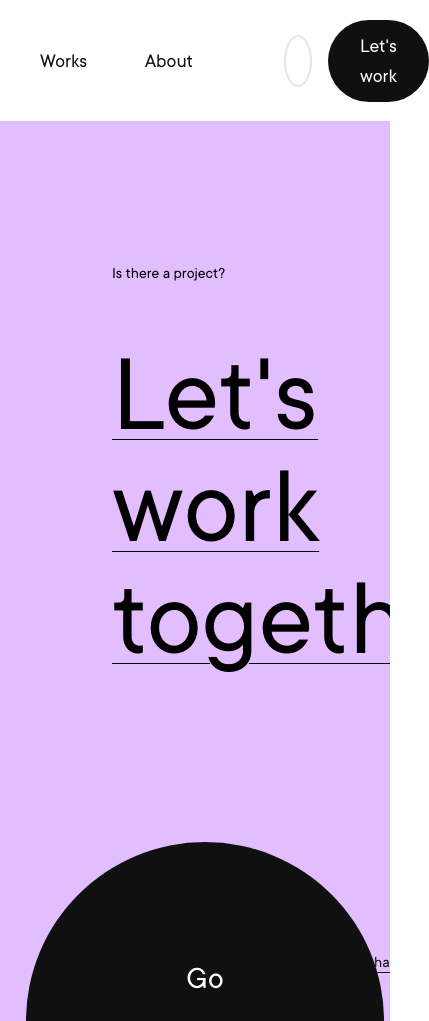
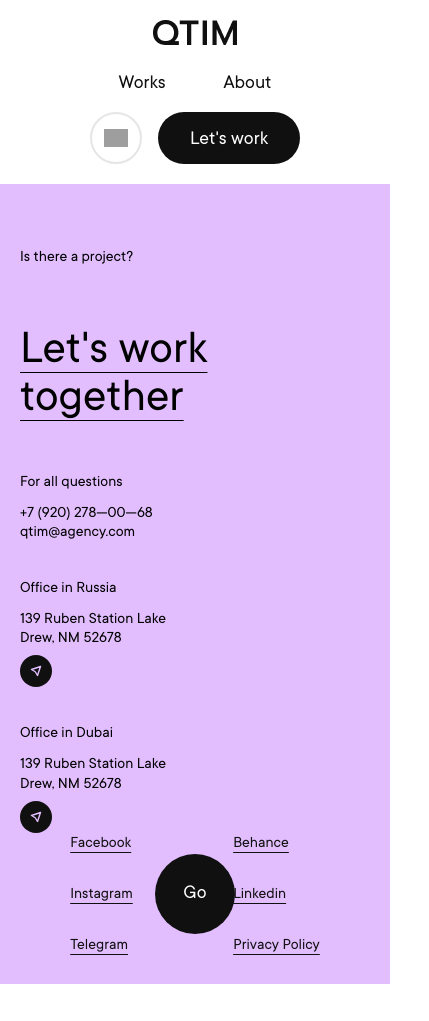
Before and after one commit to ddrigota/qtim-test, a Nuxt app: page /1 in a window 390 px wide. Shown: the whole page, 429 px wide, since content can reach past the window. After the commit the page ends 984 px from the top, so only its background shows below. Built offline with nearby package versions, Linux system fonts and the light colour scheme; no server answers; grey boxes are pictures that could not be loaded.

Commit message:
add basic mobile layout

```diff
--- a/app.vue
+++ b/app.vue
@@ -18,5 +18,9 @@
   margin: 0 auto;
   display: flex;
   flex-direction: column;
+
+  @media (max-width: 768px) {
+    padding: 0 10px;
+  }
 }
 </style>
--- a/components/footer/footer-links.vue
+++ b/components/footer/footer-links.vue
@@ -35,10 +35,17 @@ const linksRight = [
 .footer__links {
   display: flex;
   justify-content: space-between;
+  @media (max-width: 768px) {
+    justify-content: space-around;
+  }
   &-left,
   &-right {
     display: flex;
     gap: 32px;
+    @media (max-width: 768px) {
+      flex-direction: column;
+      justify-content: flex-start;
+    }
   }
 }
 </style>
--- a/components/footer/footer-main-button.vue
+++ b/components/footer/footer-main-button.vue
@@ -71,6 +71,11 @@
     position: relative;
     bottom: 42px;
     left: 0px;
+    @media (max-width: 768px) {
+      bottom: 4px;
+      left: 0;
+      font-size: 20px;
+    }
   }
   &:hover {
     transform: scale(1.1);
@@ -78,5 +83,11 @@
   &:active {
     animation: gradient 0.2s;
   }
+  @media (max-width: 768px) {
+    width: 80px;
+    height: 80px;
+    bottom: 50px;
+    right: calc(50% - 40px);
+  }
 }
 </style>
--- a/components/footer/footer-text.vue
+++ b/components/footer/footer-text.vue
@@ -16,6 +16,11 @@
     margin-top: 56px;
     display: grid;
     grid-template-columns: 2fr 1fr;
+
+    @media (max-width: 768px) {
+      grid-template-columns: 1fr;
+      gap: 40px;
+    }
   }
   &__text-subtitle {
     font-size: 112px;
@@ -25,6 +30,10 @@
     text-underline-offset: 10px;
     text-decoration-thickness: 1px;
     text-decoration-skip-ink: all;
+
+    @media (max-width: 768px) {
+      font-size: 48px;
+    }
   }
 }
 </style>
--- a/components/footer/footer.vue
+++ b/components/footer/footer.vue
@@ -17,6 +17,9 @@
   height: 900px;
   background-color: $color-purple-light;
   padding-bottom: 30px;
+  @media (max-width: 768px) {
+    height: auto;
+  }
   &__container {
     padding: 140px 112px 0;
     width: 100%;
@@ -26,6 +29,9 @@
     display: flex;
     flex-direction: column;
     justify-content: space-between;
+    @media (max-width: 768px) {
+      padding: 60px 20px 0;
+    }
   }
 }
 </style>
--- a/components/header/header.vue
+++ b/components/header/header.vue
@@ -19,10 +19,22 @@
   padding: 0 40px;
   height: 121px;
   max-width: 1440px;
+
+  @media (max-width: 768px) {
+    flex-direction: column;
+    height: auto;
+    padding: 20px 0;
+  }
 }
 .header-nav {
   display: flex;
   align-items: center;
   gap: 91px;
+
+  @media (max-width: 768px) {
+    flex-direction: column;
+    gap: 20px;
+    margin-top: 20px;
+  }
 }
 </style>
--- a/components/posts.vue
+++ b/components/posts.vue
@@ -101,6 +101,10 @@ const changePage = (page: number) => {
   grid-template-columns: repeat(auto-fit, minmax(280px, 1fr));
   row-gap: 44px;
   column-gap: 32px;
+
+  @media (max-width: 768px) {
+    grid-template-columns: 1fr;
+  }
 }
 
 .post {
@@ -113,6 +117,8 @@ const changePage = (page: number) => {
   gap: 24px;
   text-decoration: none;
   transition: all 0.3s ease;
+  margin: 0 auto;
+
   &:hover {
     transform: translateY(-20px);
     .post__read-more {
@@ -151,6 +157,7 @@ const changePage = (page: number) => {
   justify-content: flex-start;
   align-items: center;
   gap: 8px;
+  flex-wrap: wrap;
 
   button {
     display: flex;
--- a/pages/[id].vue
+++ b/pages/[id].vue
@@ -42,29 +42,48 @@ if (error.value?.statusCode === 404) {
   display: flex;
   flex-direction: column;
   gap: 80px;
+
+  @media (max-width: 768px) {
+    padding: 60px 20px 40px;
+    gap: 40px;
+  }
+
   &__title {
     font-size: 84px;
     font-weight: 400;
     line-height: 100%;
+
+    @media (max-width: 768px) {
+      font-size: 48px;
+    }
   }
+
   &__text {
     display: flex;
     flex-direction: column;
     gap: 32px;
   }
+
   &__about {
     font-size: 16px;
     font-weight: 400;
     line-height: 100%;
   }
+
   &__description {
     font-size: 36px;
     font-weight: 400;
     line-height: 120%;
+
+    @media (max-width: 768px) {
+      font-size: 24px;
+    }
   }
+
   &__image {
     width: 100%;
-    height: 700px;
+    height: auto;
+    max-height: 700px;
     object-fit: cover;
   }
 }
```
